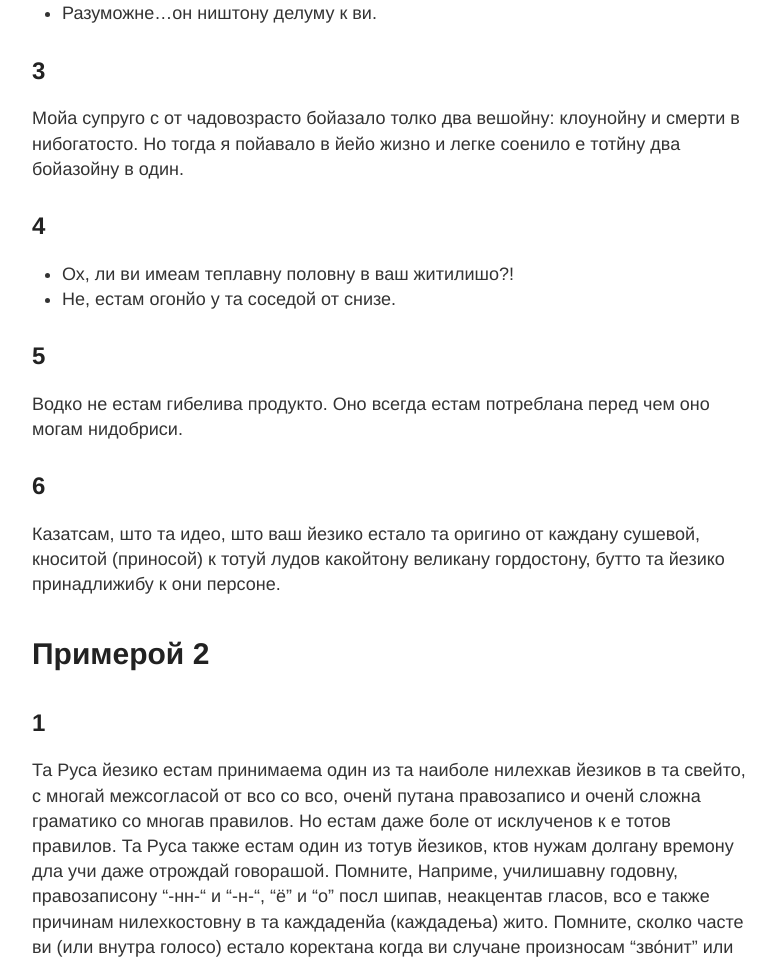
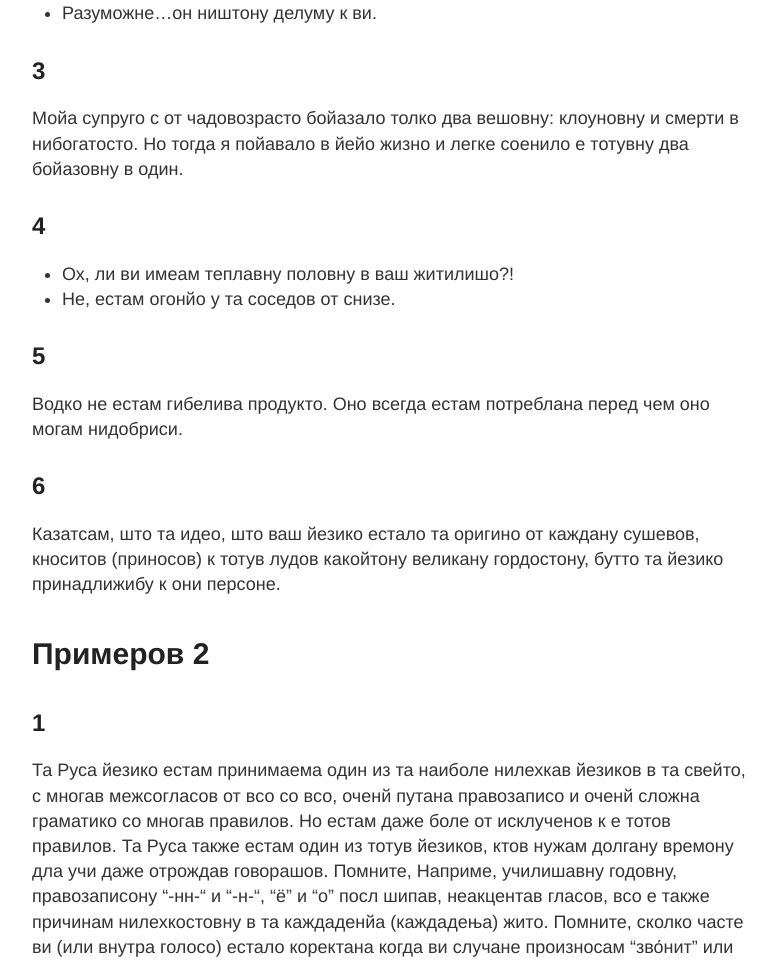
Before and after one commit to learnrusanto/learnrusanto.github.io, a Jekyll site: the page built from _posts/1990-01-02-primero.md, in a window 1280 px wide and 1400 px high, scrolled down 1159 px. Shown: the part 152-1114 px from the top of the window, without its empty margins (248-1029 px from the left). Built offline with Jekyll 4.4.1, drawn with Linux system fonts in a browser that asks for light colours; some of the changed text lies outside the part shown.

Commit message:
фикс

```diff
--- a/_posts/1990-01-02-primero.md
+++ b/_posts/1990-01-02-primero.md
@@ -41,13 +41,13 @@
 
 ## 3
 
-Мойа супруго с от чадовозрасто бойазало толко два вешойну:
-клоунойну и смерти в нибогатосто. Но тогда я пойавало в йейо жизно и легке соенило е тотйну два бойазойну в один.
+Мойа супруго с от чадовозрасто бойазало толко два вешовну:
+клоуновну и смерти в нибогатосто. Но тогда я пойавало в йейо жизно и легке соенило е тотувну два бойазовну в один.
 
 ## 4
 
 - Ох, ли ви имеам теплавну половну в ваш житилишо?!
-- Не, естам огонйо у та соседой от снизе.
+- Не, естам огонйо у та соседов от снизе.
 
 ## 5
 
@@ -55,19 +55,19 @@
 
 ## 6
 
-Казатсам, што та идео, што ваш йезико естало та оригино от каждану сушевой, кноситой (приносой) к тотуй лудов какойтону великану гордостону, бутто та йезико принадлижибу к они персоне.
+Казатсам, што та идео, што ваш йезико естало та оригино от каждану сушевов, кноситов (приносов) к тотув лудов какойтону великану гордостону, бутто та йезико принадлижибу к они персоне.
 
-# Примерой 2
+# Примеров 2
 ## 1
 
-Та Руса йезико естам принимаема один из та наиболе нилехкав йезиков в та свейто, с многай межсогласой от всо со всо, оченй путана правозаписо и оченй сложна граматико со многав правилов. Но естам даже боле от исклученов к е тотов правилов. Та Руса также естам один из тотув йезиков, ктов нужам долгану времону дла учи даже отрождай говорашой. Помните, Наприме, училишавну годовну, правозаписону "-нн-" и "-н-", "ё" и "о" посл шипав, неакцентав гласов, всо е также причинам нилехкостовну в та каждаденйа (каждадења) жито. Помните, сколко часте ви (или внутра голосо) естало коректана когда ви случане произносам "зво́нит" или "туфлей". WIP
+Та Руса йезико естам принимаема один из та наиболе нилехкав йезиков в та свейто, с многав межсогласов от всо со всо, оченй путана правозаписо и оченй сложна граматико со многав правилов. Но естам даже боле от исклученов к е тотов правилов. Та Руса также естам один из тотув йезиков, ктов нужам долгану времону дла учи даже отрождав говорашов. Помните, Наприме, училишавну годовну, правозаписону "-нн-" и "-н-", "ё" и "о" посл шипав, неакцентав гласов, всо е также причинам нилехкостовну в та каждаденйа (каждадења) жито. Помните, сколко часте ви (или внутра голосо) естало коректана когда ви случане произносам "зво́нит" или "туфлей". WIP
 
 ## 2
 
 Способо от производанио от целулозо
 
 В Финландо естам изработена способо дла получо от целулозо дла производанио от бумаго, аналогиа к та обична безволокнито (дефибрилацо), но требовајуша потребону от болевисокитена нажимо. Оно комбинирам невеликану расходону от енергио, типажану дла та механико способо от безволокнито, с висока качество от целулозо, ктону давам та терма-механика методо.
-Целулозо, получаема через та нова методо, по свой качество естам такажа, как у та терма-механика методо, но дла ево производанио ону израсходам je 40 процентой ниболе многе от енергио.
+Целулозо, получаема через та нова методо, по свой качество естам такажа, как у та терма-механика методо, но дла ево производанио ону израсходам je 40 процентов ниболе многе от енергио.
 
 ## 3
 
```
Also changed, not shown: other parts of _posts/1990-01-02-primero.md (+2 -2 lines).
